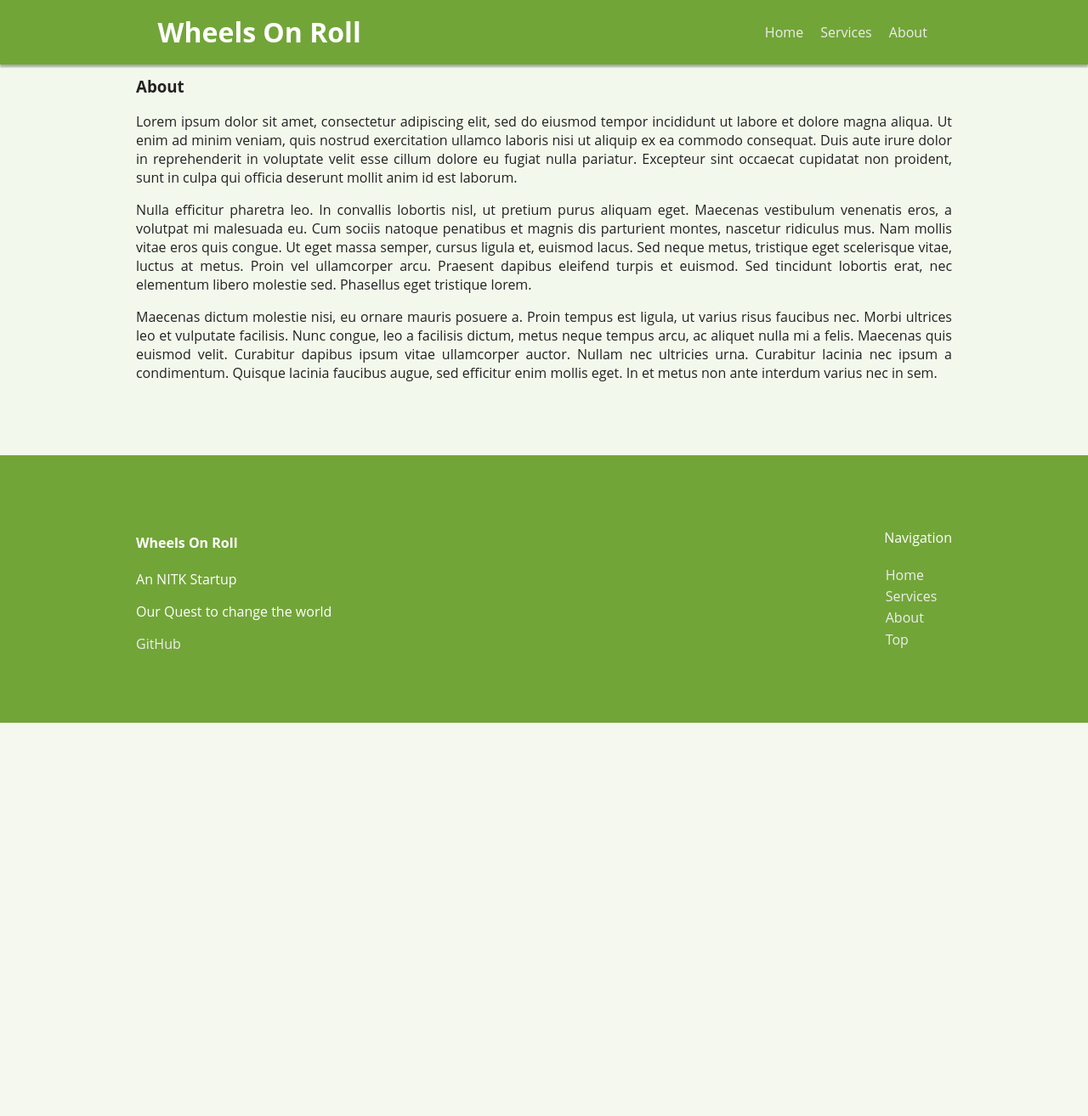
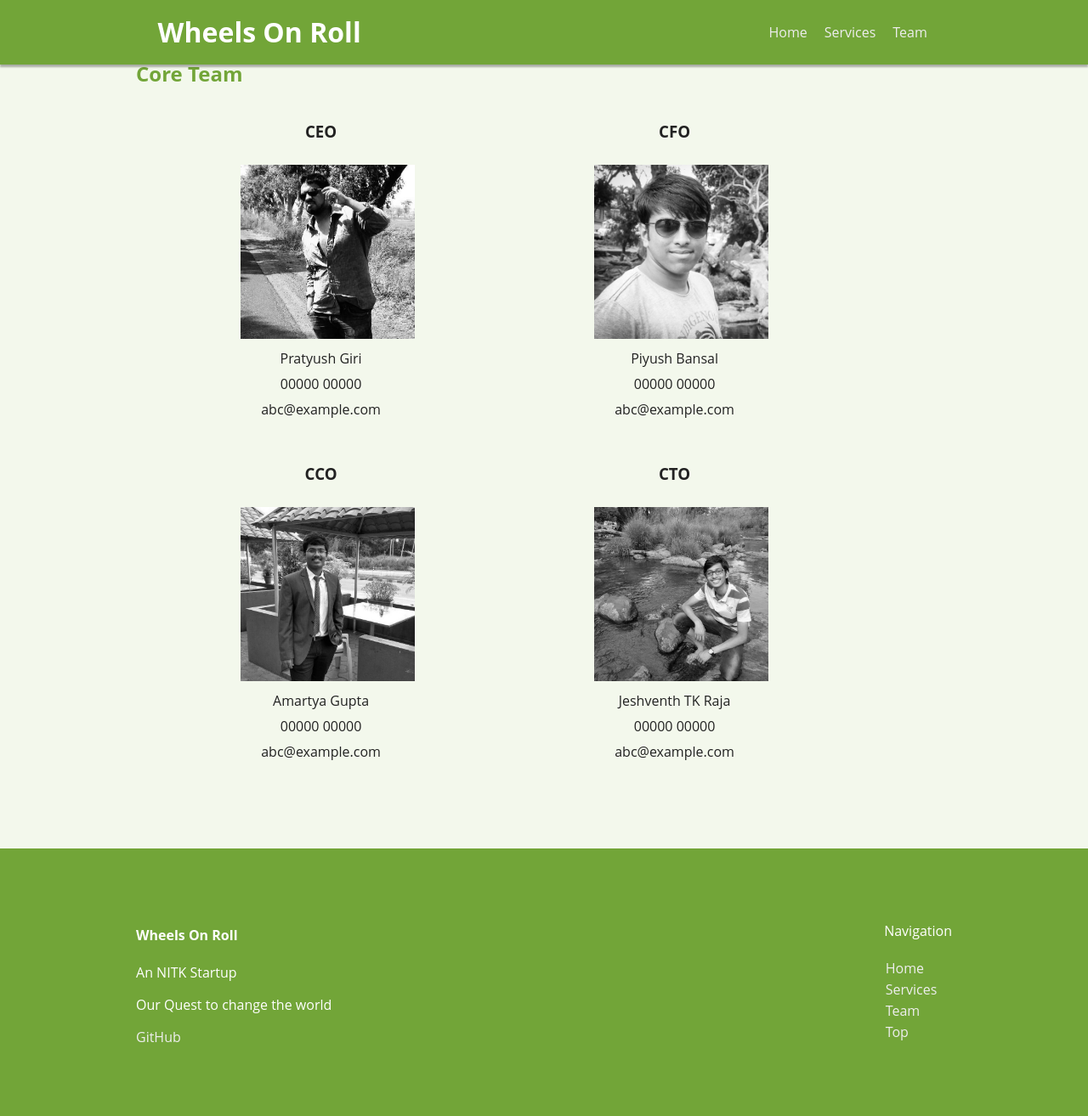
Before and after one commit to WheelsOnRoll/OldWebsite, a PHP site: page /src/team.html in a window 1280 px wide. Shown: the whole page at 85% size. Before the commit the page ends 851 px from the top, so only its background shows below. Run offline with PHP 8.4, Linux system fonts and the light colour scheme.

Commit message:
About Page - Core Team

```diff
--- a/index.html
+++ b/index.html
@@ -32,7 +32,7 @@
 		<ul>
 		  <li><a href="goTo('home')">Home</a></li>
 		  <li><a href="src/services.html">Services</a></li>
-		  <li><a href="src/about.html">About</a></li>
+		  <li><a href="src/team.html">Team</a></li>
 		</ul>
 	  </nav>
 	  </div>
@@ -136,7 +136,7 @@
 				  <div style="padding-bottom: 20px;">Navigation<br></div>
 				    <li><a href="#">Home</a></li>
             <li><a href="src/services.html">Services</a></li>
-            <li><a href="src/about.html">About</a></li>
+            <li><a href="src/team.html">Team</a></li>
             <li id="a-top"><a href="" onClick="window.scroll({top:0, behavior:'smooth'})">Top</a></li>
 				</ul>
 			</div>
--- a/src/css/styles.css
+++ b/src/css/styles.css
@@ -1,15 +1,3 @@
-/*
-
-################################
-####    MyPage              ####
-####    by Hrily            ####
-####    github.com/Hrily    ####
-################################
-
-My quest to create responsive web page using CSS only
-
-*/
-
 body {
     margin: 0;
     background-color: #f3f8ec;
@@ -61,17 +49,21 @@ body {
 }
 
 .gallery {
-    display: table-cell;
-    padding: 1%;
+    display: inline-block;
+    text-align: center;
+    padding-left: 12%;
+    padding-right: 10%;
+    margin-bottom: 3%;
 }
 
 .gallery-row {
     display: table-row;
 }
 
+
 .gallery img {
-    width: 100%;
-    padding: 1%;
+    width: 16vw;
+    padding: 4%;
     -webkit-transition: all .3s ease-out;
          -o-transition: all .3s ease-out;
             transition: all .3s ease-out;
@@ -287,14 +279,16 @@ header li {
     }
 
     .gallery img {
-        padding: 0;
+        width: 50%;
+        padding: 4%;
         -webkit-filter: grayscale(0);
                 filter: grayscale(0);
     }
 
     .gallery {
         display: inline-block;
-        width: 100%;
+        width: 50%;
+        height: 50%;
         padding: 0;
     }
 
--- /dev/null
+++ b/src/css/team.css
@@ -0,0 +1,17 @@
+.team {
+
+}
+
+.team_title {
+
+}
+
+.team_image {
+    width: 100%;
+    vertical-align: left;
+	z-index: 0;
+}
+
+.team_contact {
+
+}
--- a/src/services.html
+++ b/src/services.html
@@ -24,7 +24,7 @@
 		<ul>
 		  <li><a href="../index.html">Home</a></li>
 		  <li><a href="#">Services</a></li>
-		  <li><a href="about.html">About</a></li>
+		  <li><a href="team.html">Team</a></li>
 		</ul>
 	  </nav>
 	  </div>
@@ -82,7 +82,7 @@
 				  <div style="padding-bottom: 20px;">Navigation<br></div>
 				  <li><a href="../index.html">Home</a></li>
           <li><a href="#">Services</a></li>
-          <li><a href="about.html">About</a></li>
+          <li><a href="team.html">Team</a></li>
 				  <li id="a-top"><a href="#">Top</a></li>
 				</ul>
 			</div>
--- a/src/team.html
+++ b/src/team.html
@@ -2,6 +2,7 @@
 
   <head>
 	<link href="css/styles.css" rel="stylesheet">
+  <link href="css/team.css" rel="stylesheet">
 	<meta name="viewport" content="width=device-width; initial-scale=1; maximum-scale=1">
 	<meta http-equiv="Content-Type" content="text/html; charset=UTF-8" />
 	<title>Wheels On Roll</title>
@@ -9,12 +10,6 @@
   </head>
   <body><center>
 
-<!--
-    Replace with Carousel with timer
-  	<img src="images/bg-img.png" class="bg-img">
-  	<div class="title"><b>MyPage</b></div>
-
--->
 
 	<header>
 	  <div class="head-container">
@@ -24,56 +19,50 @@
 		<ul>
 		  <li><a href="../index.html">Home</a></li>
 		  <li><a href="services.html">Services</a></li>
-		  <li><a href="#">About</a></li>
+		  <li><a href="#">Team</a></li>
 		</ul>
 	  </nav>
 	  </div>
     </header>
 
-	<div class="container" id="about">
+	<div class="container" id="gallery" style="display: table;">
 
-    	<h3>About</h3>
+    <h2 class="label">Core Team</h2>
 
-   		<p>
-          Lorem ipsum dolor sit amet, consectetur adipiscing
-          elit, sed do eiusmod tempor incididunt ut labore et
-          dolore magna aliqua. Ut enim ad minim veniam, quis
-          nostrud exercitation ullamco laboris nisi ut aliquip ex
-          ea commodo consequat. Duis aute irure dolor in
-          reprehenderit in voluptate velit esse cillum dolore eu
-          fugiat nulla pariatur. Excepteur sint occaecat
-          cupidatat non proident, sunt in culpa qui officia
-          deserunt mollit anim id est laborum.
-        </p>
-        <p>
-          Nulla efficitur pharetra leo. In convallis lobortis
-          nisl, ut pretium purus aliquam eget. Maecenas
-          vestibulum venenatis eros, a volutpat mi malesuada eu.
-          Cum sociis natoque penatibus et magnis dis parturient
-          montes, nascetur ridiculus mus. Nam mollis vitae eros
-          quis congue. Ut eget massa semper, cursus ligula et,
-          euismod lacus. Sed neque metus, tristique eget
-          scelerisque vitae, luctus at metus. Proin vel
-          ullamcorper arcu. Praesent dapibus eleifend turpis et
-          euismod. Sed tincidunt lobortis erat, nec elementum
-          libero molestie sed. Phasellus eget tristique lorem.
-        </p>
-        <p>
-          Maecenas dictum molestie nisi, eu ornare mauris posuere
-          a. Proin tempus est ligula, ut varius risus faucibus
-          nec. Morbi ultrices leo et vulputate facilisis. Nunc
-          congue, leo a facilisis dictum, metus neque tempus
-          arcu, ac aliquet nulla mi a felis. Maecenas quis
-          euismod velit. Curabitur dapibus ipsum vitae
-          ullamcorper auctor. Nullam nec ultricies urna.
-          Curabitur lacinia nec ipsum a condimentum. Quisque
-          lacinia faucibus augue, sed efficitur enim mollis eget.
-          In et metus non ante interdum varius nec in sem.
-        </p>
-	</div>
-  <!--
-	<img id="foot-img" class="bg-img" src="images/bg.jpg" style="padding-top:70px;">
-  -->
+    <div class="gallery-row">
+      <div class="gallery">
+        <h3>CEO</h3>
+        <img src="../images/team_pratyush.jpg">
+        <div style="padding: 2%;">Pratyush Giri</div>
+        <div style="padding: 2%;">00000 00000</div>
+        <div style="padding: 2%;">abc@example.com</div>
+      </div>
+      <div class="gallery">
+        <h3>CFO</h3>
+        <img src="../images/team_piyush.jpg">
+        <div style="padding: 2%;">Piyush Bansal</div>
+        <div style="padding: 2%;">00000 00000</div>
+        <div style="padding: 2%;">abc@example.com</div>
+      </div>
+    </div>
+    <div class="gallery-row">
+      <div class="gallery">
+        <h3>CCO</h3>
+        <img src="../images/team_amartya.jpeg">
+        <div style="padding: 2%;">Amartya Gupta</div>
+        <div style="padding: 2%;">00000 00000</div>
+        <div style="padding: 2%;">abc@example.com</div>
+      </div>
+      <div class="gallery">
+        <h3>CTO</h3>
+        <img src="../images/team_jeshventh.jpg">
+        <div style="padding: 2%;">Jeshventh TK Raja</div>
+        <div style="padding: 2%;">00000 00000</div>
+        <div style="padding: 2%;">abc@example.com</div>
+      </div>
+    </div>
+  </div>
+
 	<div class="footer">
 		<div class="container" id="about">
 			<div class="navi">
@@ -81,7 +70,7 @@
 				  <div style="padding-bottom: 20px;">Navigation<br></div>
 				  <li><a href="../index.html">Home</a></li>
 				  <li><a href="services.html">Services</a></li>
-          <li><a href="#">About</a></li>
+          <li><a href="#">Team</a></li>
 				  <li id="a-top"><a href="#">Top</a></li>
 				</ul>
 			</div>
@@ -91,7 +80,6 @@
 				<p>Our Quest to change the world</p>
 				<a href="github.com/Hrily">GitHub</a>
 			</div>
-
 		</div>
 	</div>
 
```
Also changed, not shown: images/team_amartya.jpeg (added), images/team_hrishi.jpg (added), images/team_jeshventh.jpg (added), images/team_piyush.jpg (added), images/team_pratyush.jpg (added), images/team_rohan.jpg (added), images/team_salman.jpg (added), images/team_tarun.jpg (added).
